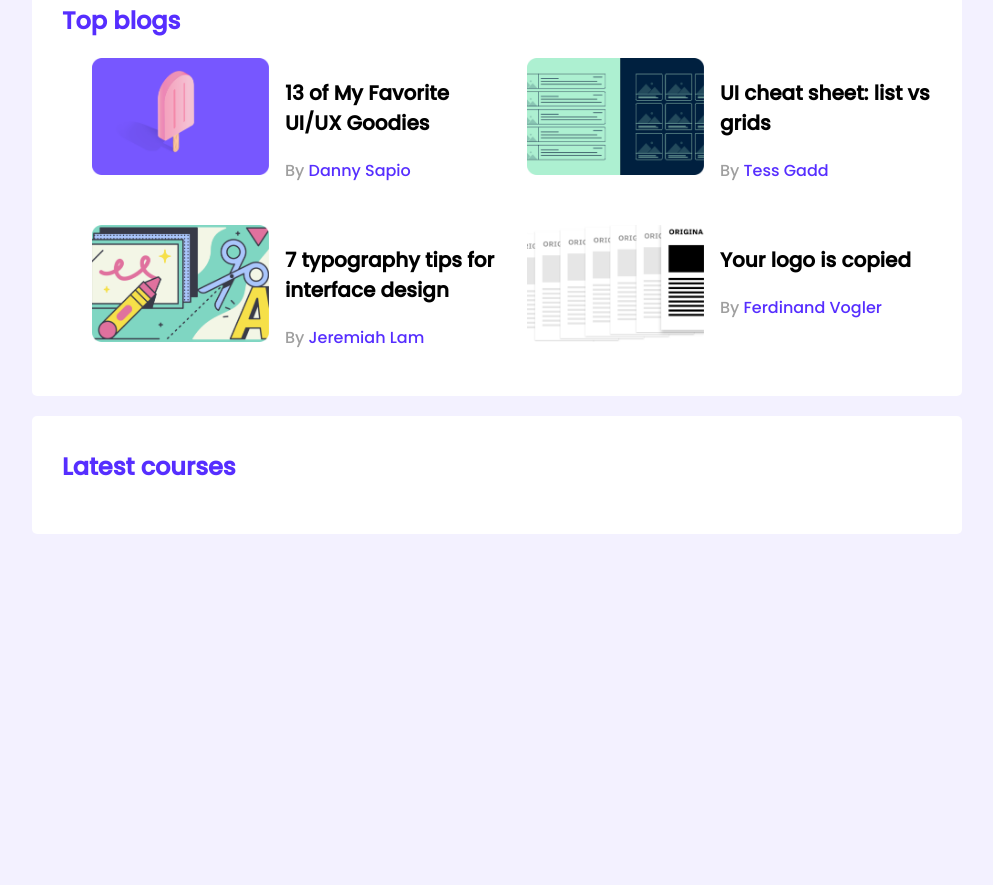
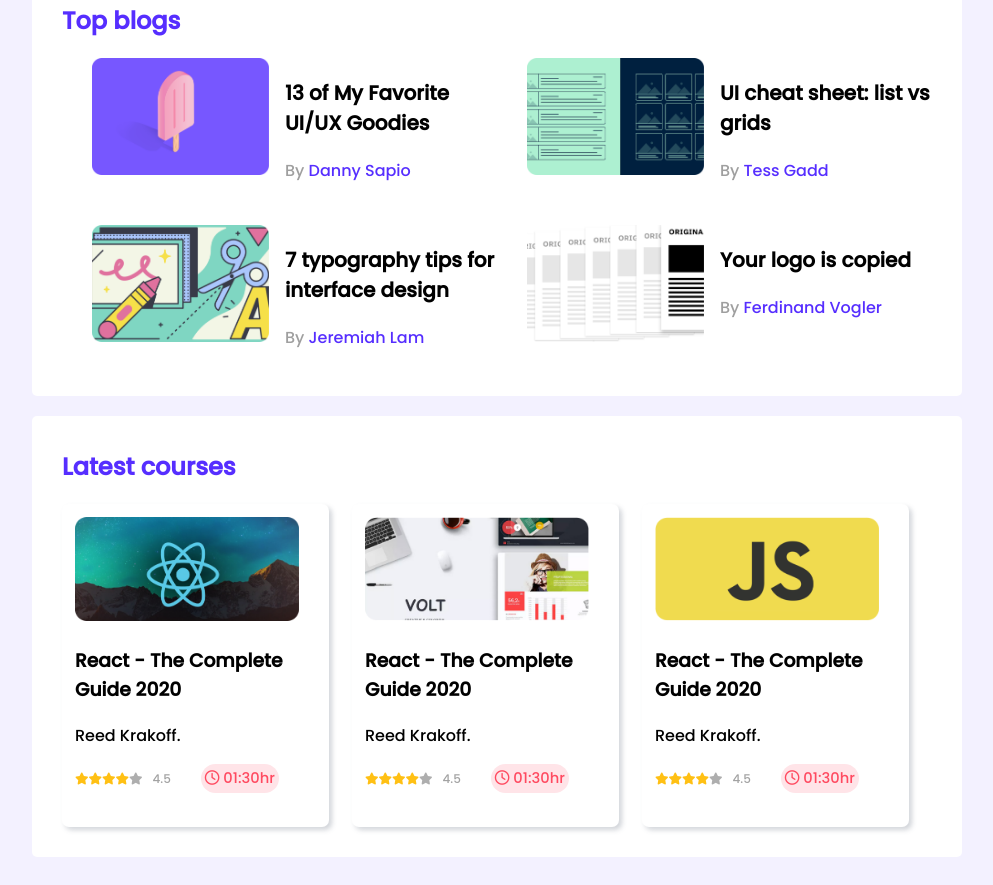
Before and after one commit to amJayem/leader-board, a plain HTML site: page index.html in a window 1280 px wide. Shown: the part 346-1231 px from the top of the page, without its empty margins (143-1136 px from the left). Before the commit the page ends 908 px from the top, so only its background shows below. Drawn offline with Linux system fonts and the light colour scheme.

Commit message:
course added and box shadow applied

```diff
--- a/index.html
+++ b/index.html
@@ -4,6 +4,8 @@
 	<meta charset="utf-8">
 	<meta name="viewport" content="width=device-width, initial-scale=1">
 	<title>Leader board</title>
+	<!-- font awsome -->
+	<script src="https://kit.fontawesome.com/1d400bc44f.js" crossorigin="anonymous"></script>
 	<!-- stysheet -->
 	<link rel="stylesheet" type="text/css" href="styles/style.css">
 </head>
@@ -98,9 +100,78 @@
 					</div>
 			</div>
 		</section>
+
 		<!-- Latest courses -->
 		<section class="container">
 			<h2 class="section-title">Latest courses</h2>
+			<div class="courses">
+				<div class="course">
+					<div class="course-banner">
+						<img src="./images/courses/course-1.png">
+					</div>
+					<div class="course-text">
+						<h3>React - The Complete Guide 2020</h3>
+						<p>Reed Krakoff.</p>
+					</div>
+					<div class="course-info">
+						<i class="fa-solid fa-star filled"></i>
+						<i class="fa-solid fa-star filled"></i>
+						<i class="fa-solid fa-star filled"></i>
+						<i class="fa-solid fa-star filled"></i>
+						<i class="fa-solid fa-star empty"></i>
+
+						<span>4.5</span>
+						<div class="clock">
+							<i class="fa-regular fa-clock"></i>
+							01:30hr
+						</div>
+					</div>
+				</div>
+				<div class="course">
+					<div class="course-banner">
+						<img src="./images/courses/course-2.png">
+					</div>
+					<div class="course-text">
+						<h3>React - The Complete Guide 2020</h3>
+						<p>Reed Krakoff.</p>
+					</div>
+					<div class="course-info">
+						<i class="fa-solid fa-star filled"></i>
+						<i class="fa-solid fa-star filled"></i>
+						<i class="fa-solid fa-star filled"></i>
+						<i class="fa-solid fa-star filled"></i>
+						<i class="fa-solid fa-star empty"></i>
+
+						<span>4.5</span>
+						<div class="clock">
+							<i class="fa-regular fa-clock"></i>
+							01:30hr
+						</div>
+					</div>
+				</div>
+				<div class="course">
+					<div class="course-banner">
+						<img src="./images/courses/course-3.png">
+					</div>
+					<div class="course-text">
+						<h3>React - The Complete Guide 2020</h3>
+						<p>Reed Krakoff.</p>
+					</div>
+					<div class="course-info">
+						<i class="fa-solid fa-star filled"></i>
+						<i class="fa-solid fa-star filled"></i>
+						<i class="fa-solid fa-star filled"></i>
+						<i class="fa-solid fa-star filled"></i>
+						<i class="fa-solid fa-star empty"></i>
+
+						<span>4.5</span>
+						<div class="clock">
+							<i class="fa-regular fa-clock"></i>
+							01:30hr
+						</div>
+					</div>
+				</div>
+			</div>
 		</section>
 	</main>
 
--- a/styles/style.css
+++ b/styles/style.css
@@ -80,3 +80,58 @@ hr{
 	text-decoration: none;
 	color: #562EFF;
 }
+
+/* --------------
+	latest courses
+---------------- */
+.courses{
+	display: flex;
+	background-color: #fff;
+}
+.course{
+	/*background: linear-gradient(rgba(0, 0, 0, 0.045), rgba(0, 0, 0, 0.011));*/
+	background-color: #fff;
+	border-radius: 7px;
+	padding: 13px;
+	margin-right: 23px;
+	box-shadow: -3px -3px 7px #ffffff73, 3px 3px 5px rgba(94,104,121, .288);
+}
+
+.course-banner img{
+	width: 224px;
+	height: 104px;
+}
+
+.fa-star{
+	font-size: 12px;
+}
+.filled{
+	color: #FFC014;
+}
+.empty{
+	color: #AEAEAE;
+}
+.course-info{
+	display: flex;
+    align-items: center;
+	padding-bottom: 21px;
+}
+.course-info>span{
+	font-size: 12px;
+	color: #A2A2A2;
+	padding-left: 10px;
+	margin-right: 30px;
+}
+
+.clock{
+	font-size: 14.6913px;
+	background: #FFE4E8;
+	border-radius: 14.6913px;
+	padding: 4px;
+	color: #FF4A60;
+}
+.fa-regular .fa-clock{
+
+	width: 20px;
+	height: 20px;
+}
```
